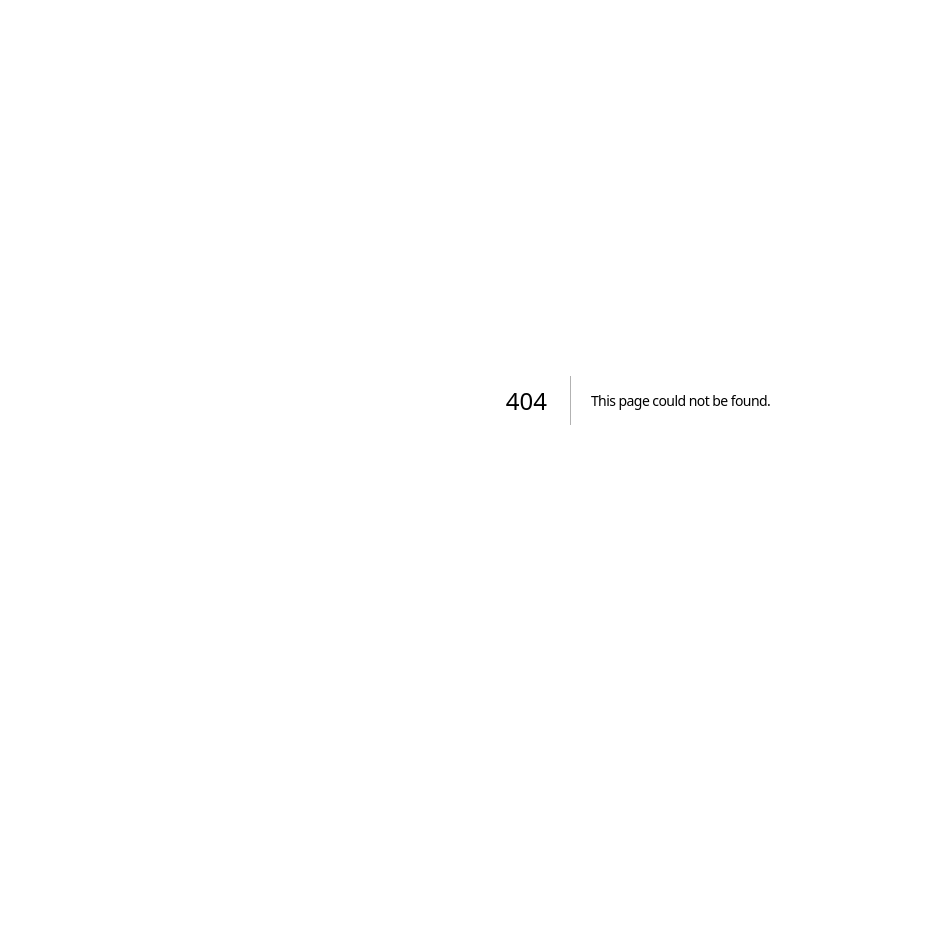
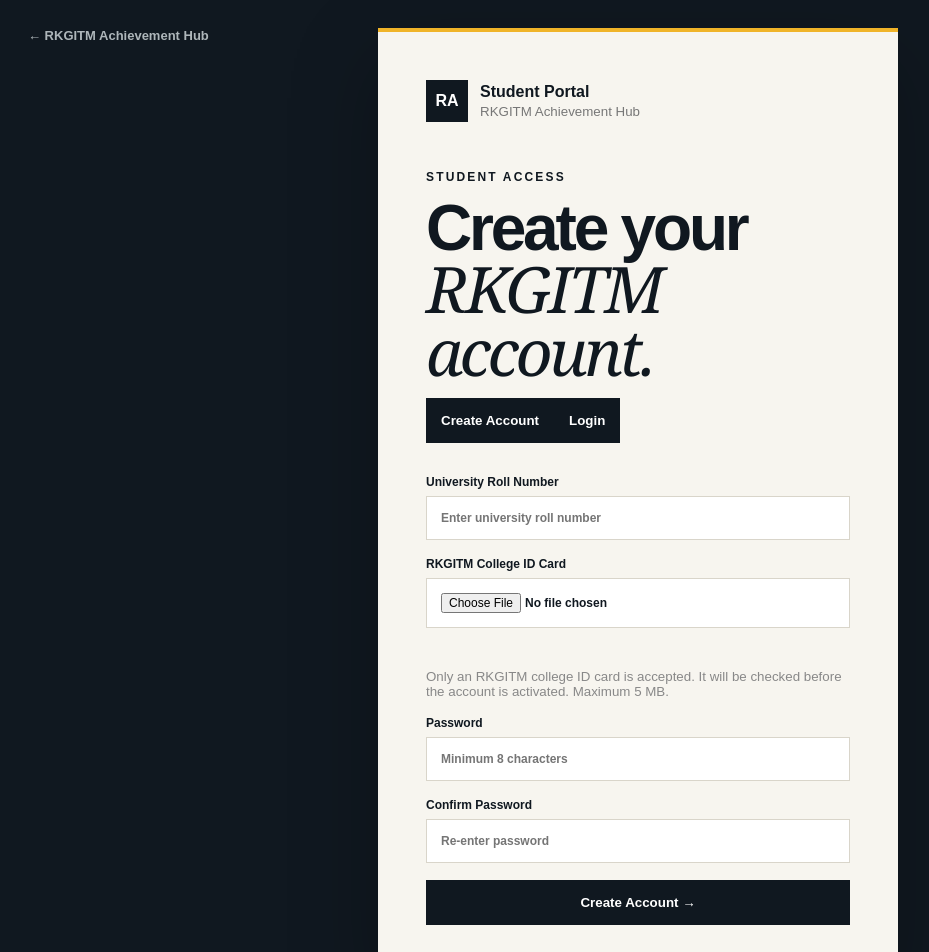
Before and after one commit to Tanishak1/RKGITM-Achievement-Hub, a Next.js app in the folder frontend/: page /student-access in a window 1280 px wide. Before the commit this address had no page. Shown: the top 952 px of the page, without its empty margins (2-931 px from the left). Before the commit the page ends 800 px from the top, so only its background shows below. Built offline with nearby package versions, Linux system fonts and the light colour scheme; no server answers.

Commit message:
feat: add verified student create account and login flow

```diff
--- /dev/null
+++ b/frontend/app/student-access/page.tsx
@@ -0,0 +1,84 @@
+"use client";
+import {FormEvent,useState} from "react";
+import {useRouter} from "next/navigation";
+const API=process.env.NEXT_PUBLIC_API_URL;
+
+export default function StudentAccess(){
+ const router=useRouter();
+ const [mode,setMode]=useState<"create"|"login">("create");
+ const [msg,setMsg]=useState("");
+ const [busy,setBusy]=useState(false);
+
+ async function createAccount(e:FormEvent<HTMLFormElement>){
+  e.preventDefault(); setMsg("");
+  const form=e.currentTarget, fd=new FormData(form);
+  const password=String(fd.get("password")||"");
+  const confirm=String(fd.get("confirmPassword")||"");
+  const roll=String(fd.get("universityRollNo")||"").trim();
+  if(password!==confirm){setMsg("Password and Confirm Password do not match.");return}
+  if(!API){setMsg("Registration service is unavailable.");return}
+  setBusy(true);
+  const payload=new FormData();
+  payload.set("collegeRollNo",roll);
+  payload.set("universityRollNo",roll);
+  payload.set("name",roll);
+  payload.set("department","PENDING_VERIFICATION");
+  payload.set("studyYear","PENDING_VERIFICATION");
+  payload.set("requestedRole","STUDENT");
+  payload.set("password",password);
+  const card=fd.get("idCard");
+  if(card instanceof File)payload.set("idCard",card);
+  try{
+   const r=await fetch(API+"/api/registration",{method:"POST",body:payload});
+   const data=await r.json();
+   if(!r.ok)throw new Error(data.error||"Registration failed.");
+   setMsg("Registration submitted. Your User ID is your University Roll Number. After RKGITM ID verification, use it with your password to login.");
+   form.reset();
+  }catch(err){setMsg(err instanceof Error?err.message:"Registration failed.");}
+  finally{setBusy(false)}
+ }
+
+ async function login(e:FormEvent<HTMLFormElement>){
+  e.preventDefault(); setMsg("");
+  if(!API){setMsg("Login service is unavailable.");return}
+  setBusy(true);
+  const fd=new FormData(e.currentTarget);
+  try{
+   const r=await fetch(API+"/api/auth/login",{method:"POST",headers:{"Content-Type":"application/json"},body:JSON.stringify({username:fd.get("username"),password:fd.get("password")})});
+   if(!r.ok)throw new Error();
+   const data=await r.json();
+   if(data.role!=="STUDENT")throw new Error();
+   sessionStorage.setItem("rkgitm_token",data.token);
+   sessionStorage.setItem("rkgitm_role",data.role);
+   sessionStorage.setItem("rkgitm_uid",data.uid||"");
+   router.replace("/student");
+  }catch{setMsg("Invalid Student User ID/password, or your RKGITM verification is still pending.");}
+  finally{setBusy(false)}
+ }
+
+ return <main className="loginPage">
+  <a href="/" className="backLink">← RKGITM Achievement Hub</a>
+  <section className="loginCard">
+   <div className="loginBrand"><span>RA</span><div><strong>Student Portal</strong><small>RKGITM Achievement Hub</small></div></div>
+   <p className="eyebrow">STUDENT ACCESS</p>
+   <h1>{mode==="create"?"Create your":"Welcome back to"}<br/><em>RKGITM account.</em></h1>
+   <div className="authTabs">
+    <button type="button" className={mode==="create"?"active":""} onClick={()=>{setMode("create");setMsg("")}}>Create Account</button>
+    <button type="button" className={mode==="login"?"active":""} onClick={()=>{setMode("login");setMsg("")}}>Login</button>
+   </div>
+   {mode==="create"?<form onSubmit={createAccount}>
+    <label>University Roll Number<input name="universityRollNo" required autoComplete="username" placeholder="Enter university roll number"/></label>
+    <label>RKGITM College ID Card<input name="idCard" type="file" accept="image/*" required/></label>
+    <small className="secureNote">Only an RKGITM college ID card is accepted. It will be checked before the account is activated. Maximum 5 MB.</small>
+    <label>Password<input name="password" type="password" minLength={8} required autoComplete="new-password" placeholder="Minimum 8 characters"/></label>
+    <label>Confirm Password<input name="confirmPassword" type="password" minLength={8} required autoComplete="new-password" placeholder="Re-enter password"/></label>
+    <button disabled={busy}>{busy?"Submitting…":"Create Account →"}</button>
+   </form>:<form onSubmit={login}>
+    <label>User ID<input name="username" required autoComplete="username" placeholder="University Roll Number"/></label>
+    <label>Password<input name="password" type="password" required autoComplete="current-password" placeholder="••••••••"/></label>
+    <button disabled={busy}>{busy?"Signing in…":"Login →"}</button>
+   </form>}
+   {msg&&<p className="notice" role="status">{msg}</p>}
+  </section>
+ </main>
+}
```
